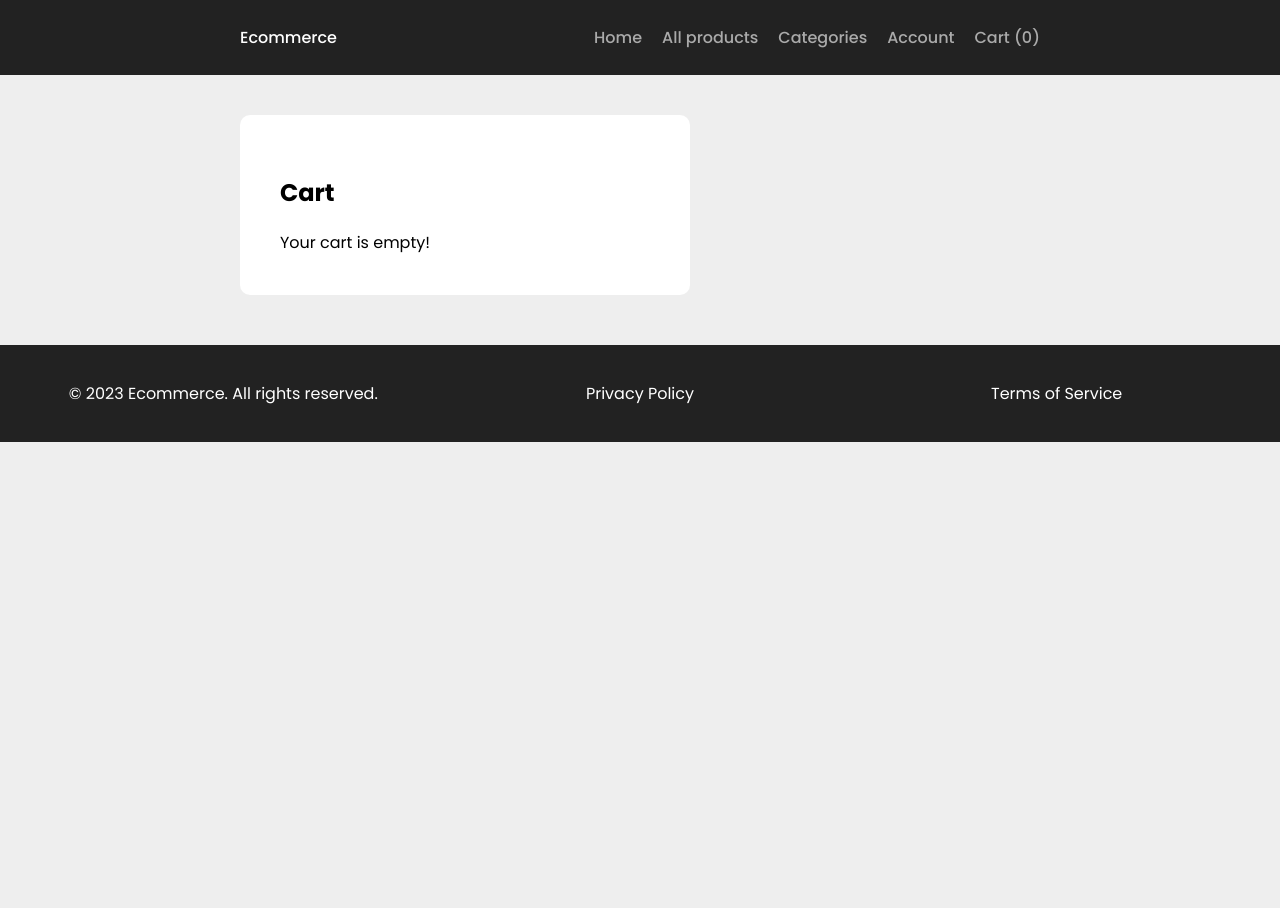
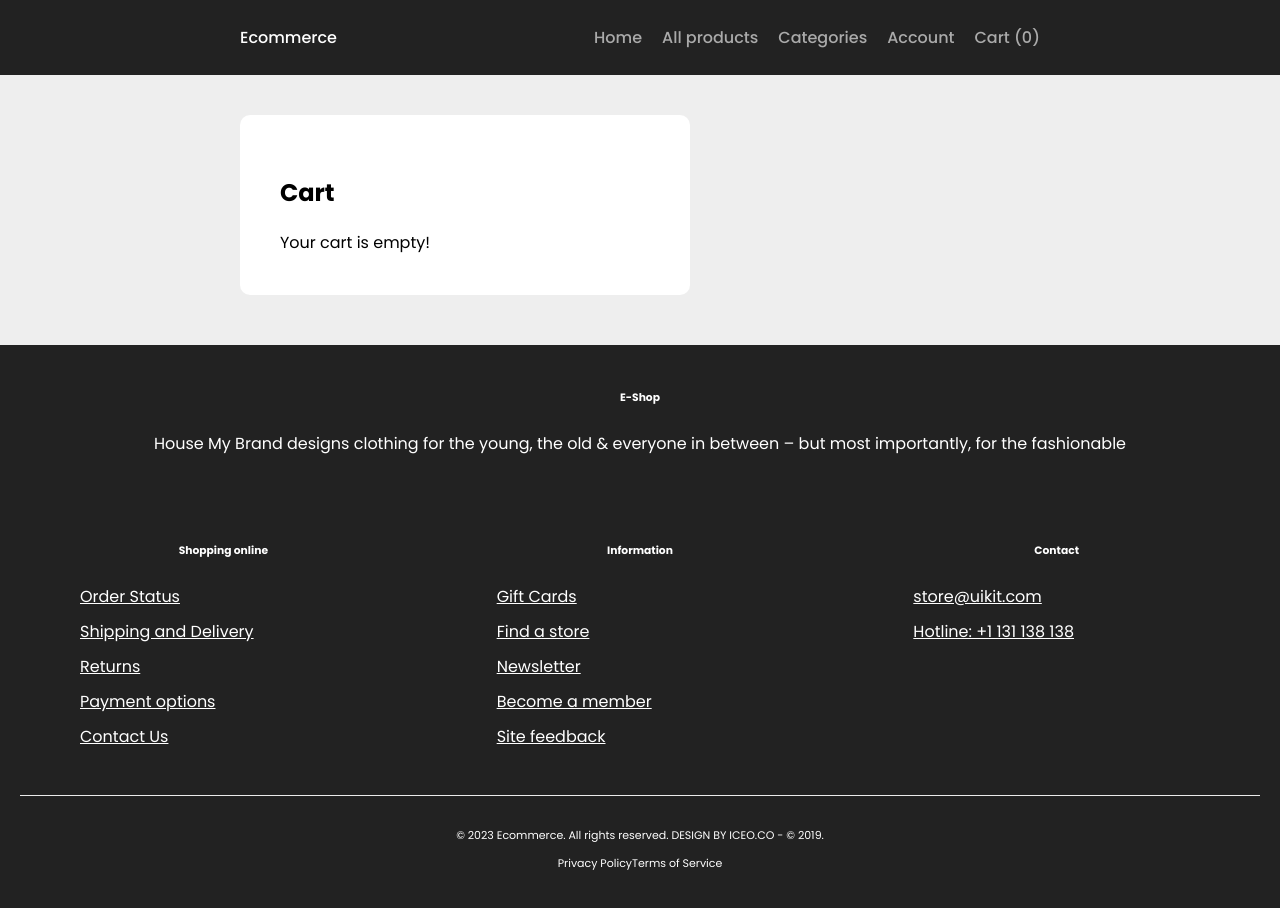
Before and after one commit to SaintAngeLs/ecommercex_app, a Next.js app in the folder ecommercex_app/: page /cart in a window 1280 px wide. Shown: the top 908 px of the page. Before the commit the page ends 800 px from the top, so only its background shows below. Built offline with nearby package versions, Linux system fonts and the light colour scheme.

Commit message:
Updating the footer draft

```diff
--- a/ecommercex_app/components/Footer.js
+++ b/ecommercex_app/components/Footer.js
@@ -1,5 +1,6 @@
 import Link from "next/link";
 import styled from "styled-components";
+import { SocialNetworks, FooterSection } from './FooterComponents';
 
 const StyledFooter = styled.footer`
   margin-top: 50px;
@@ -13,8 +14,6 @@ const FooterContent = styled.div`
   display: grid;
   grid-template-columns: repeat(3, 1fr);
   gap: 10px;
-  align-items: center;
-  justify-content: center;
 `;
 
 const FooterLink = styled(Link)`
@@ -27,20 +26,136 @@ const FooterLink = styled(Link)`
   }
 `;
 
+
+const FooterTop = styled.div`
+  display: grid;
+  gap: 10px;
+`;
+
+const FooterBottom = styled.div`
+  padding: 20px 0;
+  border-top: 1px solid #EBEBEB;
+  text-align: center;
+  font-size: 11px;
+`;
+
 export default function Footer() {
   return (
     <StyledFooter>
-      <FooterContent>
+      <FooterTop>
+        <div>
+          <h6>
+
+            <span>E</span>-Shop
+          </h6>
+          <p>
+            House My Brand designs clothing for the young, the old & everyone in
+            between – but most importantly, for the fashionable
+          </p>
+          <SocialNetworks />
+        </div>
+
+        <FooterContent>
+          <FooterSection
+            title="Shopping online"
+            links={[
+              { href: '#', text: 'Order Status' },
+              { href: '#', text: 'Shipping and Delivery' },
+              { href: '#', text: 'Returns' },
+              { href: '#', text: 'Payment options' },
+              { href: '#', text: 'Contact Us' },
+            ]}
+          />
+          <FooterSection
+            title="Information"
+            links={[
+              { href: '#', text: 'Gift Cards' },
+              { href: '#', text: 'Find a store' },
+              { href: '#', text: 'Newsletter' },
+              { href: '#', text: 'Become a member' },
+              { href: '#', text: 'Site feedback' },
+            ]}
+          />
+          <FooterSection
+            title="Contact"
+            links={[
+              { href: '#', text: 'store@uikit.com' },
+              { href: '#', text: 'Hotline: +1 131 138 138' },
+            ]}
+          />
+        </FooterContent>
+      </FooterTop>
+
+      <FooterBottom>
         <p>
-          &copy; {new Date().getFullYear()} Ecommerce. All rights reserved.
+          &copy; {new Date().getFullYear()} Ecommerce. All rights reserved. DESIGN
+          BY ICEO.CO - © 2019.
         </p>
         <div>
           <FooterLink href="/privacy-policy">Privacy Policy</FooterLink>
-        </div>
-        <div>
           <FooterLink href="/terms-of-service">Terms of Service</FooterLink>
         </div>
-      </FooterContent>
+      </FooterBottom>
     </StyledFooter>
   );
-}
+};
+
+
+
+/*
+const Footer = () => {
+  return (
+    <footer className="site-footer">
+      <div className="container">
+        <div className="site-footer__top">
+          <div className="site-footer__description">
+            <h6><Logo /> <span>E</span>-Shop</h6>
+            <p>House My Brand designs clothing for the young, the old & everyone in between – but most
+              importantly, for the fashionable</p>
+            <ul className="site-footer__social-networks">
+              <li><a href="#"><i className="icon-facebook"></i></a></li>
+              <li><a href="#"><i className="icon-twitter"></i></a></li>
+              <li><a href="#"><i className="icon-linkedin"></i></a></li>
+              <li><a href="#"><i className="icon-instagram"></i></a></li>
+              <li><a href="#"><i className="icon-youtube-play"></i></a></li>
+            </ul>
+          </div>
+
+          <div className="site-footer__links">
+            <ul>
+              <li>Shopping online</li>
+              <li><a href="#">Order Status</a></li>
+              <li><a href="#">Shipping and Delivery</a></li>
+              <li><a href="#">Returns</a></li>
+              <li><a href="#">Payment options</a></li>
+              <li><a href="#">Contact Us</a></li>
+            </ul>
+            <ul>
+              <li>Information</li>
+              <li><a href="#">Gift Cards</a></li>
+              <li><a href="#">Find a store</a></li>
+              <li><a href="#">Newsletter</a></li>
+              <li><a href="#">Bacome a member</a></li>
+              <li><a href="#">Site feedback</a></li>
+            </ul>
+            <ul>
+              <li>Contact</li>
+              <li><a href="#">store@uikit.com</a></li>
+              <li><a href="#">Hotline: +1 131 138 138</a></li>
+            </ul>
+          </div>
+        </div>
+      </div>
+
+      <div className="site-footer__bottom">
+        <div className="container">
+          <p>DESIGN BY ICEO.CO - © 2019. ALL RIGHTS RESERVED.</p>
+        </div>
+      </div>
+    </footer>
+  )
+};
+
+
+export default Footer
+*/
--- /dev/null
+++ b/ecommercex_app/components/FooterComponents.js
@@ -0,0 +1,77 @@
+import React from 'react';
+import styled from 'styled-components';
+
+const SocialNetworksList = styled.ul`
+  display: flex;
+  list-style: none;
+`;
+
+const SocialNetworkItem = styled.li`
+  margin-right: 15px;
+`;
+
+const SocialNetworkLink = styled.a`
+  color: #fff;
+`;
+
+const FooterList = styled.ul`
+  list-style: none;
+  display: grid;
+`;
+
+const FooterListItem = styled.li`
+  margin-bottom: 10px;
+  display: flex;
+`;
+
+const FooterLink = styled.a`
+  color: #fff;
+`;
+
+const FooterSectionStyled = styled.div`
+  margin: 20px;
+`;
+
+const FooterContent = styled.div`
+  display: flex;
+  justify-content: space-between;
+`;
+
+const SocialNetworks = () => {
+  return (
+    <SocialNetworksList>
+      <SocialNetworkItem>
+        <SocialNetworkLink href="#"><i className="icon-facebook"></i></SocialNetworkLink>
+      </SocialNetworkItem>
+      <SocialNetworkItem>
+        <SocialNetworkLink href="#"><i className="icon-twitter"></i></SocialNetworkLink>
+      </SocialNetworkItem>
+      <SocialNetworkItem>
+        <SocialNetworkLink href="#"><i className="icon-linkedin"></i></SocialNetworkLink>
+      </SocialNetworkItem>
+      <SocialNetworkItem>
+        <SocialNetworkLink href="#"><i className="icon-instagram"></i></SocialNetworkLink>
+      </SocialNetworkItem>
+      <SocialNetworkItem>
+        <SocialNetworkLink href="#"><i className="icon-youtube-play"></i></SocialNetworkLink>
+      </SocialNetworkItem>
+    </SocialNetworksList>
+  );
+};
+
+const FooterSection = ({ title, links }) => {
+  return (
+    <FooterSectionStyled>
+      <h6>{title}</h6>
+      <FooterList>
+        {links.map((link, index) => (
+          <FooterListItem key={index}>
+            <FooterLink href={link.href}>{link.text}</FooterLink>
+          </FooterListItem>
+        ))}
+      </FooterList>
+    </FooterSectionStyled>
+  );
+};
+
+export { SocialNetworks, FooterSection, FooterContent };
```
Also changed, not shown: 1 other file (tests, documents, lock files or other folders).
